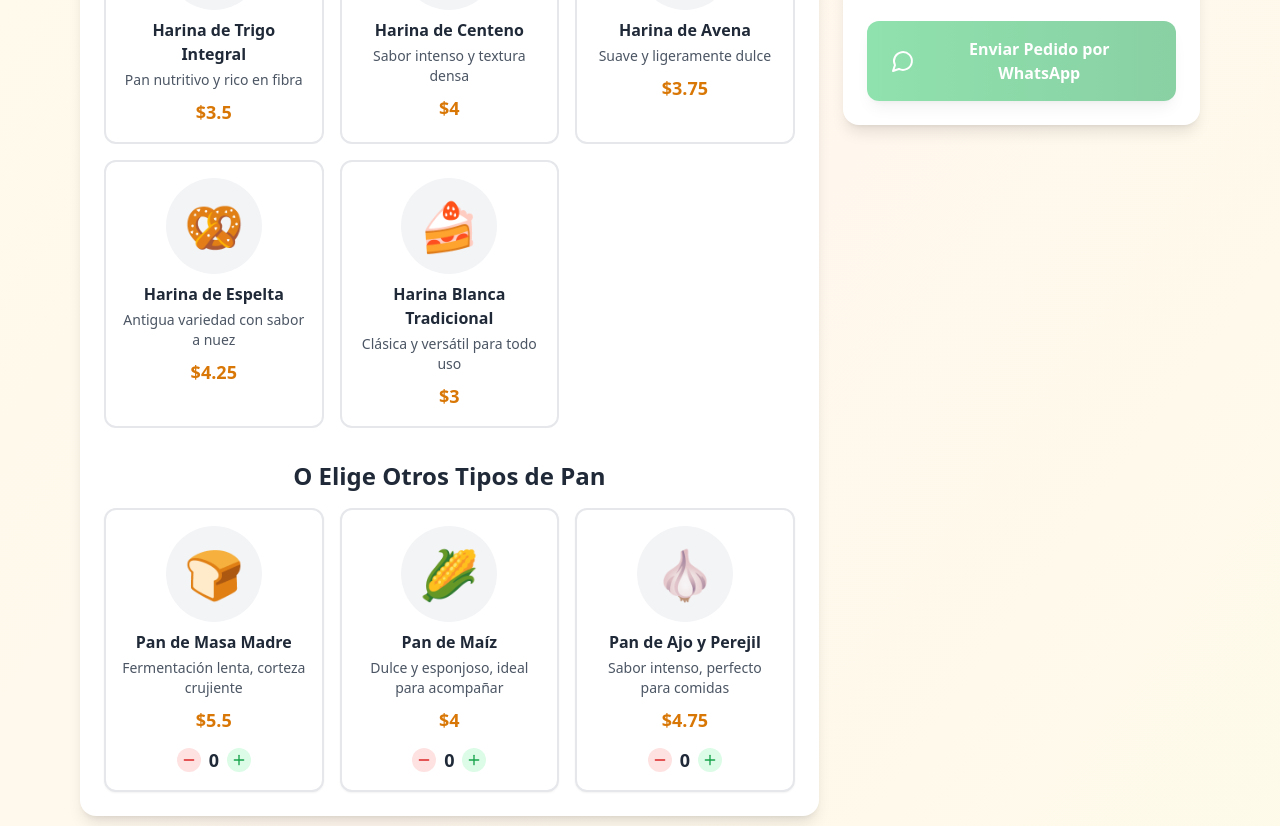
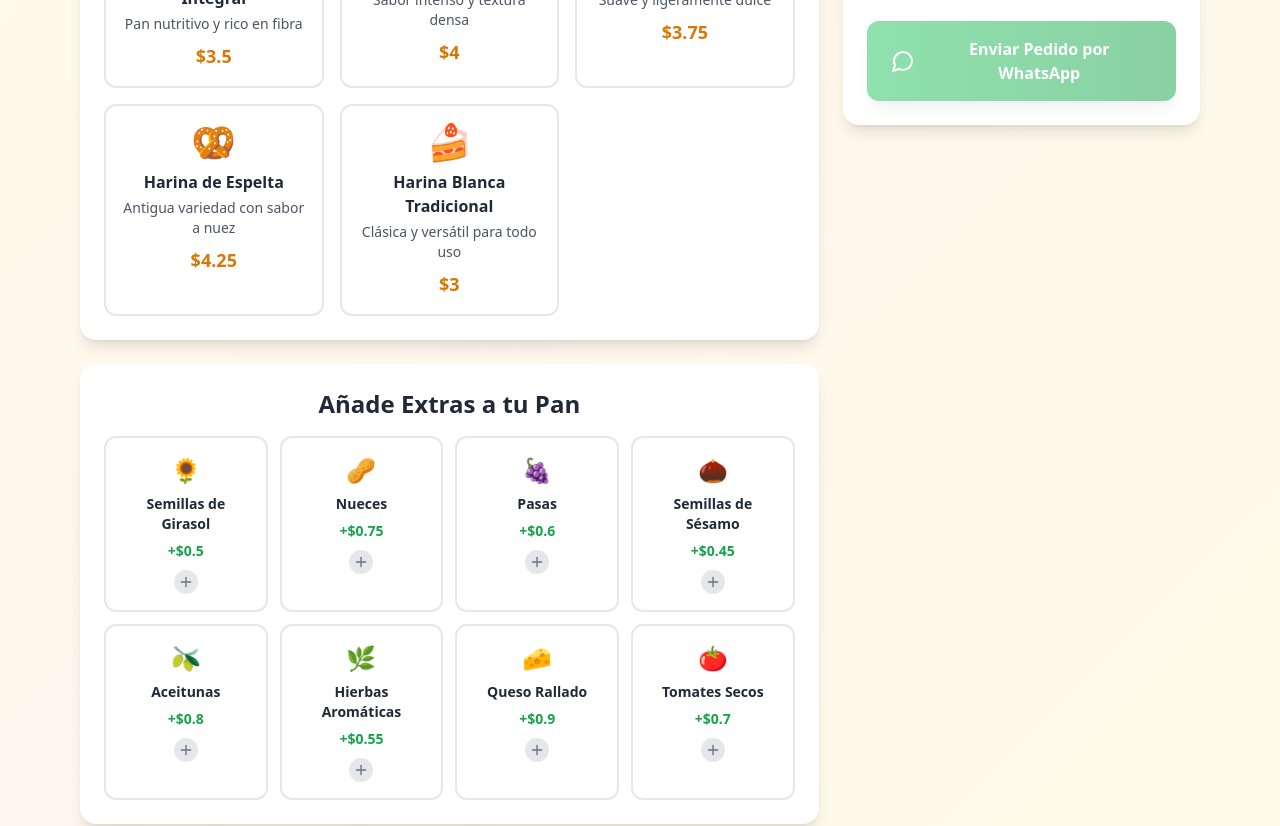
Before and after one commit to ruiznietocom-web/panes4, a React (Create React App) app: page / in a window 1280 px wide. Shown: the part 440-1266 px from the top of the page. Built offline with nearby package versions, Linux system fonts and the light colour scheme.

Commit message:
Update HarinaSelector.js

```diff
--- a/src/components/HarinaSelector.js
+++ b/src/components/HarinaSelector.js
@@ -1,10 +1,11 @@
 import React from 'react';
 import { motion } from 'framer-motion';
-import { Check, Plus, Minus } from 'lucide-react'; // Importar Plus y Minus
-import { harinas, otrosPanes } from '../data/products';
+import { Check } from 'lucide-react';
+import { harinas } from '../data/products';
 
-const HarinaSelector = ({ selectedHarinas, onToggleHarina, selectedOtrosPanes, onUpdateOtroPanQuantity }) => {
-  const maxHarinas = 5;
+const HarinaSelector = ({ selectedHarinas, onToggleHarina }) => {
+  const isSelected = (harinaId) => selectedHarinas.some(harina => harina.id === harinaId);
+  const maxHarinas = 6;
 
   return (
     <motion.div
@@ -17,24 +18,20 @@ const HarinaSelector = ({ selectedHarinas, onToggleHarina, selectedOtrosPanes, o
         Elige tus Harinas Base
       </h2>
       <p className="text-gray-500 text-center mb-4">
-        Puedes seleccionar hasta {maxHarinas} harinas para tu pan personalizado.
+        Puedes seleccionar hasta {maxHarinas} harinas.
       </p>
 
       <div className="grid grid-cols-1 md:grid-cols-2 lg:grid-cols-3 gap-4">
-        {harinas.map((harina, index) => {
-          const isSelected = selectedHarinas.some(h => h.id === harina.id);
-          const isDisabled = selectedHarinas.length >= maxHarinas && !isSelected;
-
-          return (
+        {harinas.map((harina, index) => (
           <motion.div
             key={harina.id}
-              className={`relative p-4 rounded-xl border-2 transition-all duration-300 ${
-                isSelected
+            className={`relative p-4 rounded-xl border-2 cursor-pointer transition-all duration-300 ${
+              isSelected(harina.id)
                 ? 'border-amber-500 bg-amber-50 shadow-md'
                 : 'border-gray-200 hover:border-amber-300 hover:bg-amber-25'
-              } ${isDisabled ? 'opacity-50 cursor-not-allowed' : 'cursor-pointer'}`}
+            } ${selectedHarinas.length >= maxHarinas && !isSelected(harina.id) ? 'opacity-50 cursor-not-allowed' : ''}`}
             onClick={() => {
-                if (!isDisabled) {
+              if (selectedHarinas.length < maxHarinas || isSelected(harina.id)) {
                 onToggleHarina(harina);
               }
             }}
@@ -44,7 +41,7 @@ const HarinaSelector = ({ selectedHarinas, onToggleHarina, selectedOtrosPanes, o
             animate={{ opacity: 1, y: 0 }}
             transition={{ delay: index * 0.1 }}
           >
-              {isSelected && (
+            {isSelected(harina.id) && (
               <motion.div
                 className="absolute top-2 right-2 bg-amber-500 text-white rounded-full p-1"
                 initial={{ scale: 0 }}
@@ -56,62 +53,13 @@ const HarinaSelector = ({ selectedHarinas, onToggleHarina, selectedOtrosPanes, o
             )}
 
             <div className="text-center">
-                <div className="w-24 h-24 mx-auto mb-2 bg-gray-100 rounded-full flex items-center justify-center text-5xl">
-                  {harina.image}
-                </div>
+              <div className="text-4xl mb-2">{harina.image}</div>
               <h3 className="font-bold text-gray-800 mb-1">{harina.name}</h3>
               <p className="text-sm text-gray-600 mb-2">{harina.description}</p>
               <span className="text-lg font-bold text-amber-600">${harina.price}</span>
             </div>
           </motion.div>
-          );
-        })}
-      </div>
-
-      <h2 className="text-2xl font-bold text-gray-800 mb-4 text-center mt-8">
-        O Elige Otros Tipos de Pan
-      </h2>
-      <div className="grid grid-cols-1 md:grid-cols-2 lg:grid-cols-3 gap-4">
-        {otrosPanes.map((pan, index) => {
-          const quantity = selectedOtrosPanes[pan.id] || 0;
-          return (
-            <motion.div
-              key={pan.id}
-              className="relative p-4 rounded-xl border-2 border-gray-200 bg-white shadow-sm"
-              initial={{ opacity: 0, y: 20 }}
-              animate={{ opacity: 1, y: 0 }}
-              transition={{ delay: index * 0.1 + 0.5 }}
-            >
-              <div className="text-center">
-                <div className="w-24 h-24 mx-auto mb-2 bg-gray-100 rounded-full flex items-center justify-center text-5xl">
-                  {pan.image}
-                </div>
-                <h3 className="font-bold text-gray-800 mb-1">{pan.name}</h3>
-                <p className="text-sm text-gray-600 mb-2">{pan.description}</p>
-                <span className="text-lg font-bold text-amber-600">${pan.price}</span>
-              </div>
-              <div className="flex items-center justify-center mt-3 gap-2">
-                <motion.button
-                  onClick={() => onUpdateOtroPanQuantity(pan.id, quantity - 1)}
-                  className="p-1 rounded-full bg-red-100 text-red-600 hover:bg-red-200 transition-colors"
-                  whileHover={{ scale: 1.1 }}
-                  whileTap={{ scale: 0.9 }}
-                >
-                  <Minus className="w-4 h-4" />
-                </motion.button>
-                <span className="font-bold text-lg text-gray-800">{quantity}</span>
-                <motion.button
-                  onClick={() => onUpdateOtroPanQuantity(pan.id, quantity + 1)}
-                  className="p-1 rounded-full bg-green-100 text-green-600 hover:bg-green-200 transition-colors"
-                  whileHover={{ scale: 1.1 }}
-                  whileTap={{ scale: 0.9 }}
-                >
-                  <Plus className="w-4 h-4" />
-                </motion.button>
-              </div>
-            </motion.div>
-          );
-        })}
+        ))}
       </div>
     </motion.div>
   );
```
Lines whose indentation alone changed are shown as unchanged.
